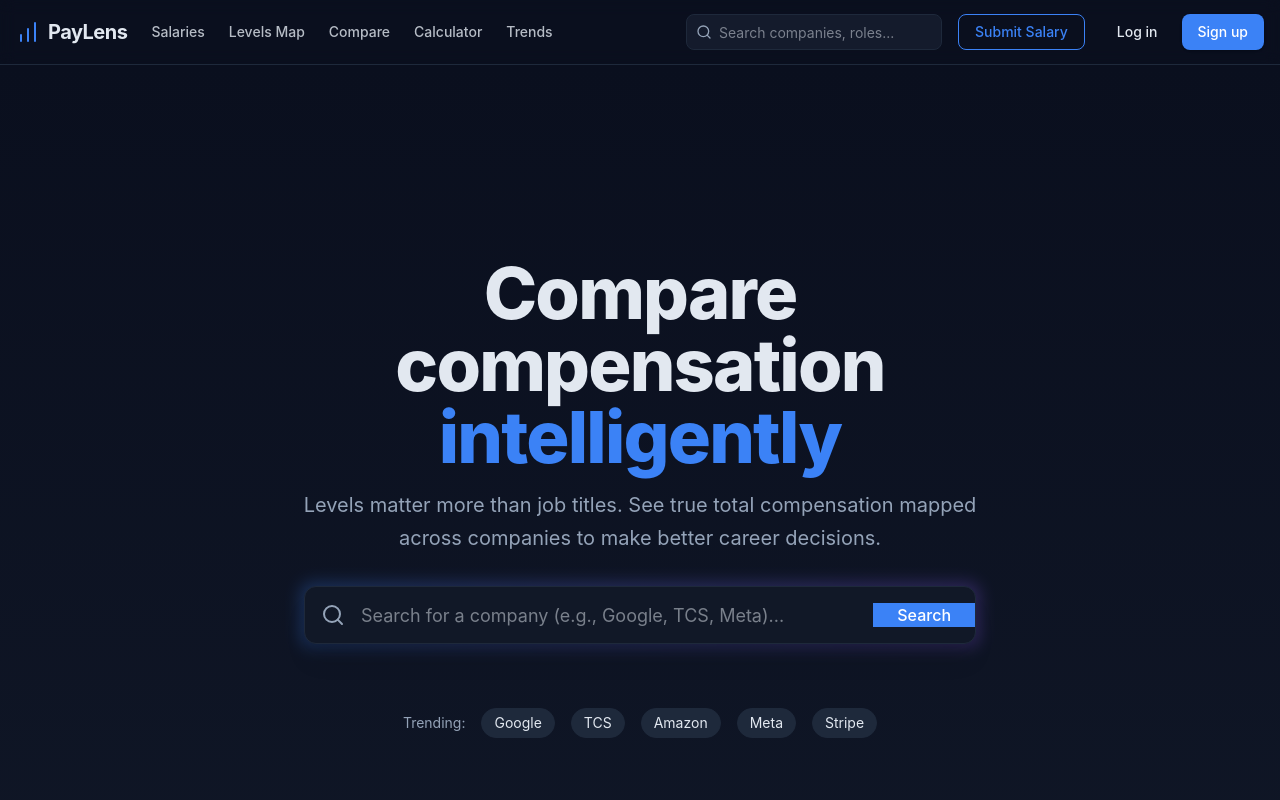
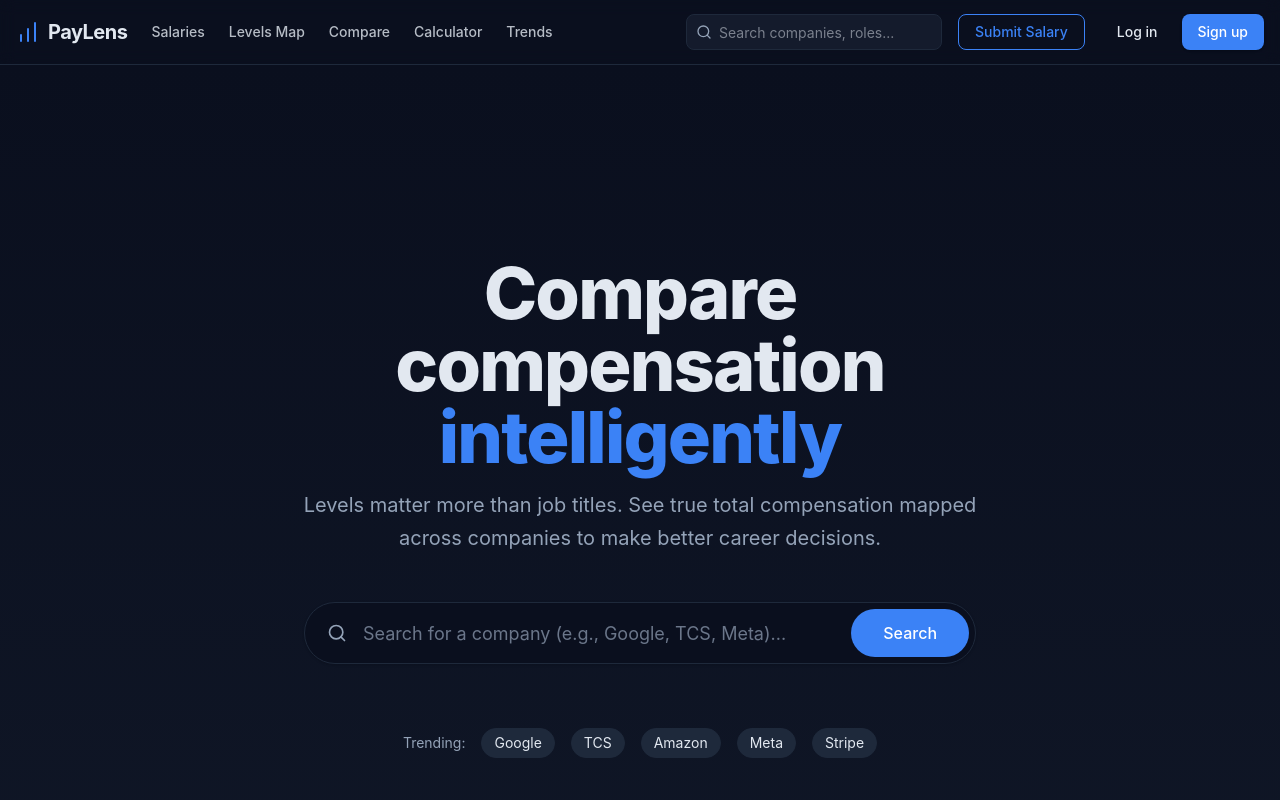
Before and after one commit to ParvathiDev23/paylens, a Next.js app: page / in a window 1280 px wide. Shown: the top 800 px of the page. Built offline with nearby package versions, Linux system fonts and the light colour scheme; no server answers; the database is empty.

Commit message:
UI: Refined search bar to remove glowing effect and clean up borders

```diff
--- a/package.json
+++ b/package.json
@@ -4,7 +4,7 @@
   "private": true,
   "scripts": {
     "dev": "next dev",
-    "build": "next build",
+    "build": "prisma db push && next build",
     "start": "next start",
     "lint": "eslint"
   },
--- a/src/app/auth/login/page.tsx
+++ b/src/app/auth/login/page.tsx
@@ -1,5 +1,5 @@
 import Link from 'next/link';
-import { ArrowLeft, BarChart, Github } from 'lucide-react';
+import { ArrowLeft, BarChart } from 'lucide-react';
 import { APP_NAME } from '@/lib/constants';
 
 export default function LoginPage() {
@@ -116,7 +116,9 @@
                   className="inline-flex w-full justify-center rounded-md border border-border bg-background py-2 px-4 text-sm font-medium text-foreground shadow-sm hover:bg-muted transition-colors"
                 >
                   <span className="sr-only">Sign in with GitHub</span>
-                  <Github className="h-5 w-5" aria-hidden="true" />
+                  <svg className="h-5 w-5" aria-hidden="true" fill="currentColor" viewBox="0 0 24 24">
+                    <path fillRule="evenodd" d="M12 2C6.477 2 2 6.484 2 12.017c0 4.425 2.865 8.18 6.839 9.504.5.092.682-.217.682-.483 0-.237-.008-.868-.013-1.703-2.782.605-3.369-1.343-3.369-1.343-.454-1.158-1.11-1.466-1.11-1.466-.908-.62.069-.608.069-.608 1.003.07 1.531 1.032 1.531 1.032.892 1.53 2.341 1.088 2.91.832.092-.647.35-1.088.636-1.338-2.22-.253-4.555-1.113-4.555-4.951 0-1.093.39-1.988 1.029-2.688-.103-.253-.446-1.272.098-2.65 0 0 .84-.27 2.75 1.026A9.564 9.564 0 0112 6.844c.85.004 1.705.115 2.504.337 1.909-1.296 2.747-1.027 2.747-1.027.546 1.379.202 2.398.1 2.651.64.7 1.028 1.595 1.028 2.688 0 3.848-2.339 4.695-4.566 4.943.359.309.678.92.678 1.855 0 1.338-.012 2.419-.012 2.747 0 .268.18.58.688.482A10.019 10.019 0 0022 12.017C22 6.484 17.522 2 12 2z" clipRule="evenodd" />
+                  </svg>
                 </a>
               </div>
             </div>
--- a/src/app/auth/signup/page.tsx
+++ b/src/app/auth/signup/page.tsx
@@ -1,5 +1,5 @@
 import Link from 'next/link';
-import { ArrowLeft, BarChart, Github } from 'lucide-react';
+import { ArrowLeft, BarChart } from 'lucide-react';
 import { APP_NAME } from '@/lib/constants';
 
 export default function SignupPage() {
@@ -125,7 +125,9 @@
                   className="inline-flex w-full justify-center rounded-md border border-border bg-background py-2 px-4 text-sm font-medium text-foreground shadow-sm hover:bg-muted transition-colors"
                 >
                   <span className="sr-only">Sign in with GitHub</span>
-                  <Github className="h-5 w-5" aria-hidden="true" />
+                  <svg className="h-5 w-5" aria-hidden="true" fill="currentColor" viewBox="0 0 24 24">
+                    <path fillRule="evenodd" d="M12 2C6.477 2 2 6.484 2 12.017c0 4.425 2.865 8.18 6.839 9.504.5.092.682-.217.682-.483 0-.237-.008-.868-.013-1.703-2.782.605-3.369-1.343-3.369-1.343-.454-1.158-1.11-1.466-1.11-1.466-.908-.62.069-.608.069-.608 1.003.07 1.531 1.032 1.531 1.032.892 1.53 2.341 1.088 2.91.832.092-.647.35-1.088.636-1.338-2.22-.253-4.555-1.113-4.555-4.951 0-1.093.39-1.988 1.029-2.688-.103-.253-.446-1.272.098-2.65 0 0 .84-.27 2.75 1.026A9.564 9.564 0 0112 6.844c.85.004 1.705.115 2.504.337 1.909-1.296 2.747-1.027 2.747-1.027.546 1.379.202 2.398.1 2.651.64.7 1.028 1.595 1.028 2.688 0 3.848-2.339 4.695-4.566 4.943.359.309.678.92.678 1.855 0 1.338-.012 2.419-.012 2.747 0 .268.18.58.688.482A10.019 10.019 0 0022 12.017C22 6.484 17.522 2 12 2z" clipRule="evenodd" />
+                  </svg>
                 </a>
               </div>
             </div>
--- a/src/app/levels/page.tsx
+++ b/src/app/levels/page.tsx
@@ -1,5 +1,5 @@
 import prisma from '@/lib/db';
-import { ArrowRightRight } from 'lucide-react';
+import { ArrowRight } from 'lucide-react';
 import Link from 'next/link';
 
 export default async function LevelsPage() {
@@ -77,7 +77,7 @@
                     <td key={`${item.company.id}-${row.rank}`} className="px-6 py-8 align-top relative">
                       {idx > 0 && item.level && row.levels[idx-1].level && (
                         <div className="hidden lg:block absolute top-10 -left-6 text-muted-foreground/30">
-                          <ArrowRightRight className="h-5 w-5" />
+                          <ArrowRight className="h-5 w-5" />
                         </div>
                       )}
 
@@ -102,7 +102,7 @@
 
       <div className="mt-8 bg-blue-500/10 border border-blue-500/20 rounded-lg p-6 flex flex-col md:flex-row gap-6 items-start md:items-center">
         <div className="bg-blue-500/20 p-3 rounded-full text-blue-500 shrink-0">
-          <ArrowRightRight className="h-6 w-6" />
+          <ArrowRight className="h-6 w-6" />
         </div>
         <div>
           <h3 className="font-bold text-lg mb-1">Why Level Mapping Matters</h3>
--- a/src/app/page.tsx
+++ b/src/app/page.tsx
@@ -29,16 +29,17 @@
               </p>
             </div>
 
-            <div className="w-full max-w-2xl relative group">
-              <div className="absolute -inset-1 rounded-lg bg-gradient-to-r from-primary to-accent opacity-25 blur transition duration-1000 group-hover:opacity-50"></div>
-              <div className="relative flex items-center bg-card rounded-lg shadow-xl overflow-hidden border border-border">
-                <Search className="ml-4 h-6 w-6 text-muted-foreground" />
+            <div className="w-full max-w-2xl mt-4">
+              <div className="relative flex items-center bg-background rounded-full shadow-sm border border-border focus-within:border-primary focus-within:ring-1 focus-within:ring-primary transition-all overflow-hidden p-1.5">
+                <div className="pl-4 pr-2 text-muted-foreground">
+                  <Search className="h-5 w-5" />
+                </div>
                 <input
                   type="text"
                   placeholder="Search for a company (e.g., Google, TCS, Meta)..."
-                  className="flex-1 h-14 bg-transparent px-4 text-base md:text-lg outline-none"
+                  className="flex-1 h-12 bg-transparent px-2 text-base md:text-lg outline-none placeholder:text-muted-foreground/70"
                 />
-                <button className="h-full bg-primary text-primary-foreground px-6 font-medium hover:bg-primary/90 transition-colors">
+                <button className="h-12 rounded-full bg-primary text-primary-foreground px-8 font-medium hover:bg-primary/90 transition-colors ml-2">
                   Search
                 </button>
               </div>
```
